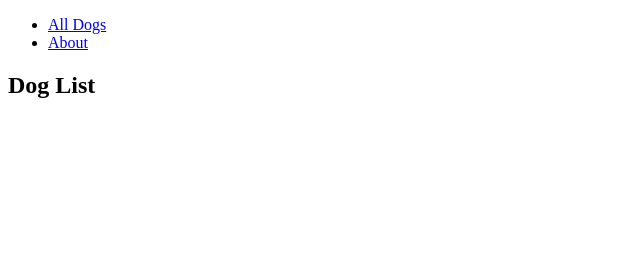
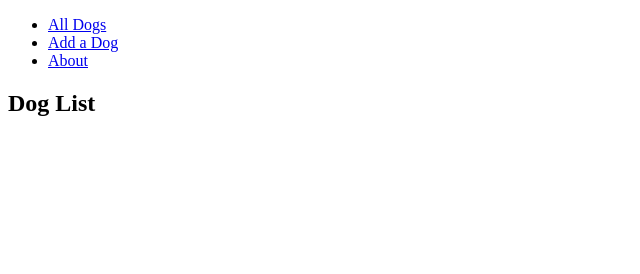
Before and after one commit to trentonwahr/dog-collector, a Django app: page /dogs/ in a window 1280 px wide. Shown: the part 26-300 px from the top of the page, without its empty margins (0-640 px from the left). Run offline with Django 4.2, Linux system fonts and the light colour scheme; data that the repository does not hold is empty.

Commit message:
finish part 3

```diff
--- a/main_app/models.py
+++ b/main_app/models.py
@@ -1,4 +1,7 @@
 from django.db import models
+from django.urls import reverse
+from datetime import date
+from django.contrib.auth.models import User
 
 class Dog(models.Model):
   name = models.CharField(max_length=100)
@@ -8,3 +11,6 @@ class Dog(models.Model):
 
   def __str__(self):
     return self.name
+
+  def get_absolute_url(self):
+    return reverse("dog-detail", kwargs={"dog_id": self.id})
--- a/main_app/templates/base.html
+++ b/main_app/templates/base.html
@@ -28,8 +28,9 @@
     </div>
     <nav>
       <ul>
-        <li><a href="/dogs">All Dogs</a></li>
-        <li><a href="/about">About</a></li>
+        <li><a href="{% url 'dog-index' %}">All Dogs</a></li>
+        <li><a href="{% url 'dog-create' %}">Add a Dog</a></li>
+        <li><a href="{% url 'about' %}">About</a></li>
       </ul>
     </nav>
   </header>
--- a/main_app/templates/dogs/detail.html
+++ b/main_app/templates/dogs/detail.html
@@ -16,6 +16,10 @@
       <h2>A {{ dog.breed }} puppy.</h2>
     {% endif %}
     <p>{{ dog.description }}</p>
+    <div>
+      <a href="{% url 'dog-update' dog.id %}">Edit</a>
+      <a href="{% url 'dog-delete' dog.id %}">Delete</a>
+    </div>
   </div>
 </section>
 
--- a/main_app/urls.py
+++ b/main_app/urls.py
@@ -5,5 +5,8 @@ urlpatterns = [
   path('', views.home, name='home'),
   path('about/', views.about, name='about'),
   path('dogs/', views.dog_index, name='dog-index'),
-  path('dogs/<int:dog_id>/', views.dog_detail, name='dog-detail')
+  path('dogs/<int:dog_id>/', views.dog_detail, name='dog-detail'),
+  path('dogs/create/', views.DogCreate.as_view(), name='dog-create'),
+  path('dogs/<int:pk>/update/', views.DogUpdate.as_view(), name='dog-update'),
+  path('dogs/<int:pk>/delete/', views.DogDelete.as_view(), name='dog-delete'),
 ]
--- a/main_app/views.py
+++ b/main_app/views.py
@@ -21,3 +21,15 @@ def dog_index(request):
 def dog_detail(request, dog_id):
   dog = Dog.objects.get(id=dog_id)
   return render(request, 'dogs/detail.html', { 'dog':dog })
+
+class DogCreate(CreateView):
+  model = Dog
+  fields = ['name', 'breed', 'description', 'age']
+
+class DogUpdate(UpdateView):
+  model = Dog
+  fields = ['breed', 'description', 'age']
+
+class DogDelete(DeleteView):
+  model = Dog
+  success_url = '/dogs/'
```
Also changed, not shown: main_app/templates/main_app/dog_confirm_delete.html (added, +21 -0 lines), main_app/templates/main_app/dog_form.html (added, +25 -0 lines).
